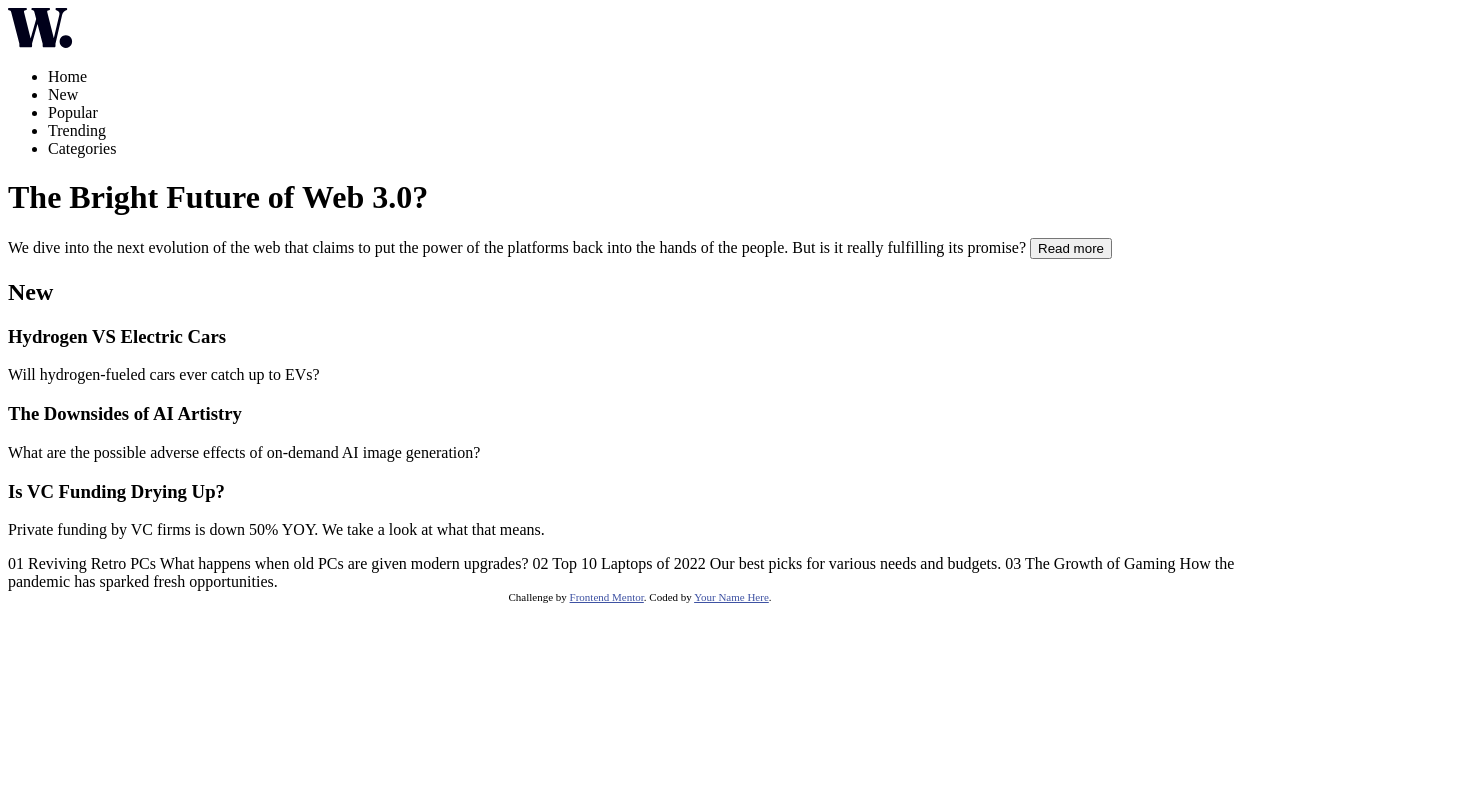
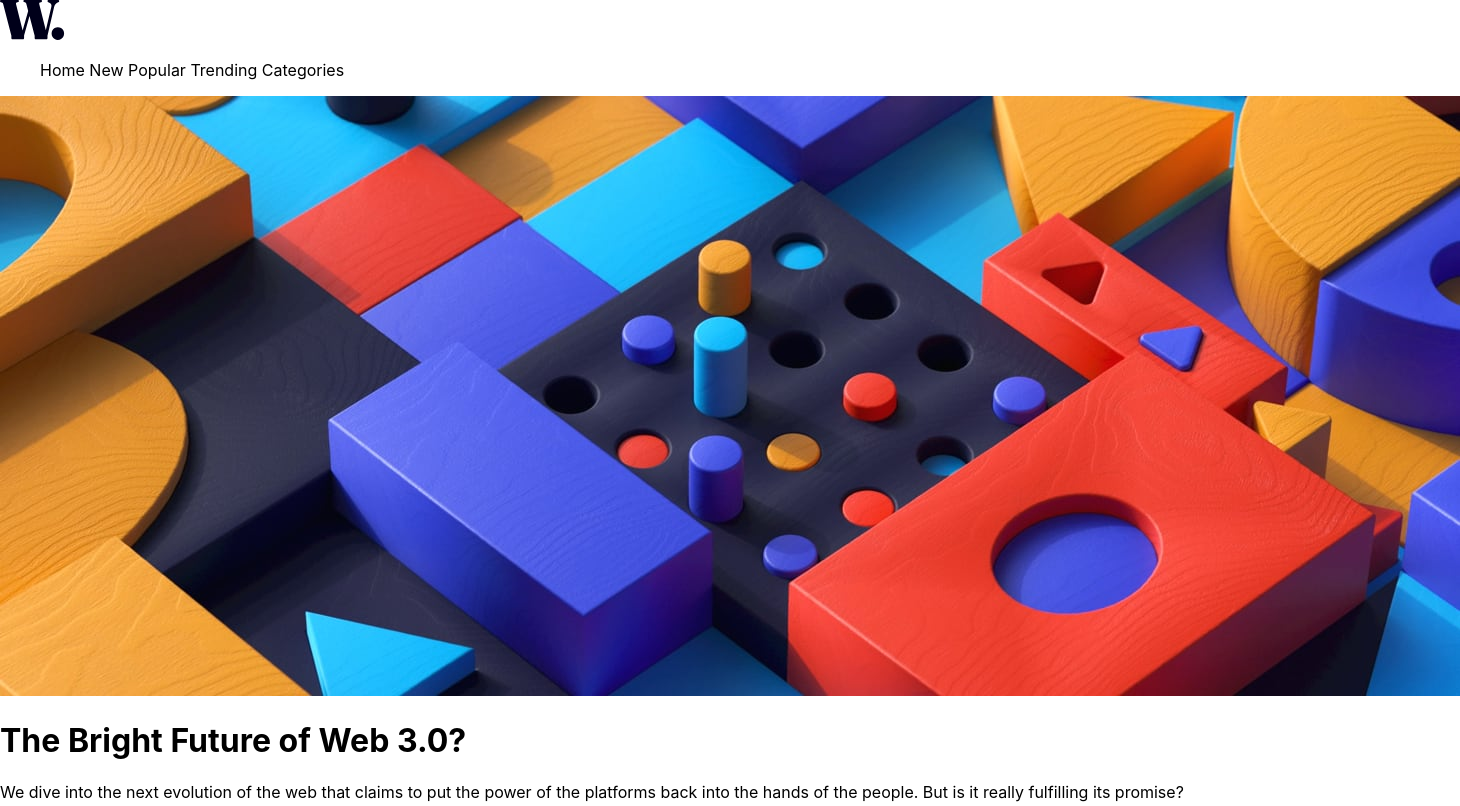
Before and after one commit to Meecore4/news-homepage-main, a plain HTML site: page index.html in a window 1280 px wide. Shown: the top 806 px of the page, 1460 px wide, since content can reach past the window. Drawn offline with Linux system fonts and the light colour scheme.

Commit message:
second_commit

```diff
--- a/index.html
+++ b/index.html
@@ -5,6 +5,7 @@
   <meta name="viewport" content="width=device-width, initial-scale=1.0"> <!-- displays site properly based on user's device -->
 
   <link rel="icon" type="image/png" sizes="32x32" href="./images/favicon-32x32.png">
+  <link rel="stylesheet" href="style.css">
 
   <title>Frontend Mentor | News homepage</title>
 
@@ -26,12 +27,10 @@
           <li>Categories</li>
         </ul>
   </header>
-
-
+  <img src="assets/images/image-web-3-desktop.jpg">
   <h1>The Bright Future of Web 3.0?</h1>
-
-  We dive into the next evolution of the web that claims to put the power of the platforms back into the hands of the people.
-  But is it really fulfilling its promise?
+  <p>We dive into the next evolution of the web that claims to put the power of the platforms back into the hands of the people.
+  But is it really fulfilling its promise?</p>
 
   <button>Read more</button>
 
@@ -47,26 +46,32 @@
     <h3>The Downsides of AI Artistry</h3>
    <p>What are the possible adverse effects of on-demand AI image generation?</p>
       </div>
+      <div>
     <h3>Is VC Funding Drying Up?</h3>
     <p>Private funding by VC firms is down 50% YOY. We take a look at what that means.</p>
       </div>
   </aside>
 
-  01
+  <article>
+      <h4>01</h4>
   Reviving Retro PCs
   What happens when old PCs are given modern upgrades?
+  <img src="assets/images/image-retro-pcs.jpg">
 
-  02
+      <h4>02</h4>
   Top 10 Laptops of 2022
   Our best picks for various needs and budgets.
+  <img src="assets/images/image-top-laptops.jpg">
 
-  03
+      <h4>03</h4>
   The Growth of Gaming
   How the pandemic has sparked fresh opportunities.
+  <img src="assets/images/image-gaming-growth.jpg">
+ </article>
 
   <div class="attribution">
     Challenge by <a href="https://www.frontendmentor.io?ref=challenge" target="_blank">Frontend Mentor</a>.
-    Coded by <a href="#">Your Name Here</a>.
+    Coded by <a href="#">Alicia Critelli</a>.
   </div>
 </body>
 </html>
--- /dev/null
+++ b/style.css
@@ -0,0 +1,15 @@
+@font-face {
+    font-family: Inter;
+    src: url"(https://fonts.google.com/specimen/Inter)";
+}
+
+body{
+     margin: 0;
+     padding: 0;
+     font-family:"Inter";
+}
+
+li{
+    list-style: none;
+    display: inline;
+}
```
Lines whose indentation alone changed are shown as unchanged.
